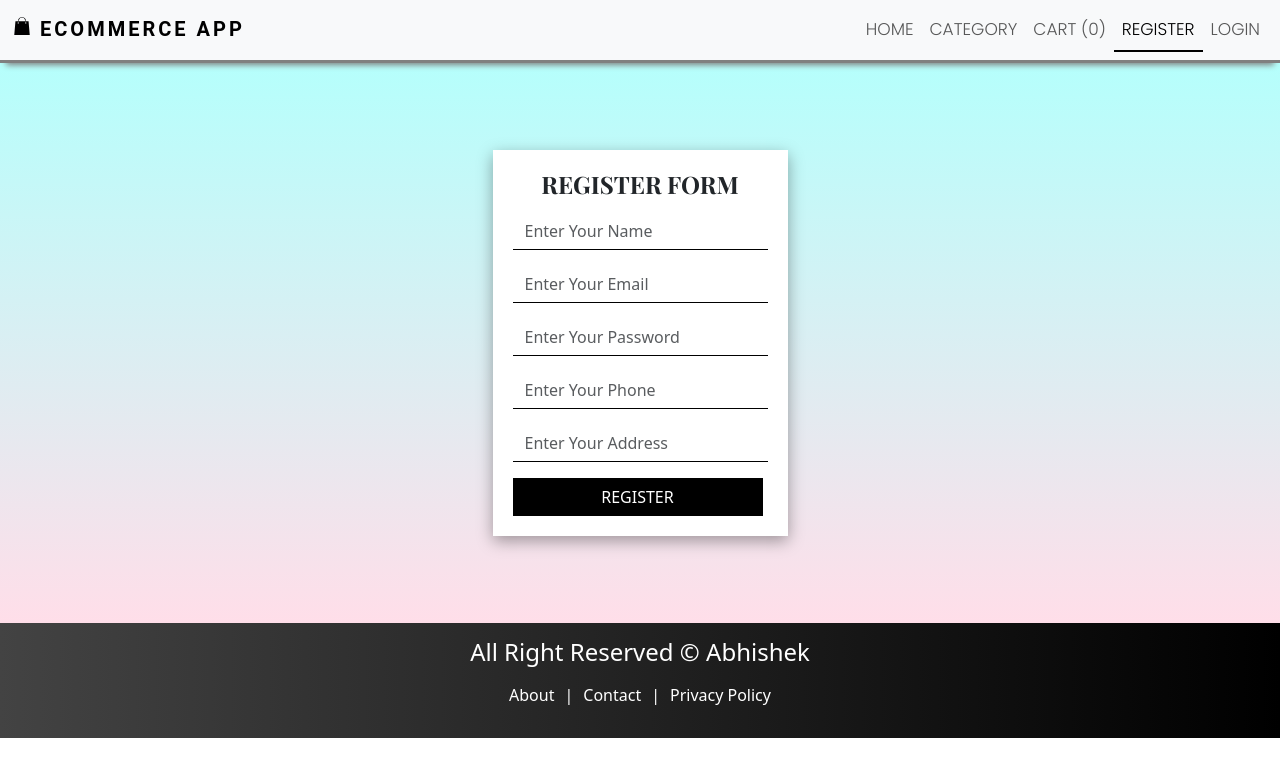
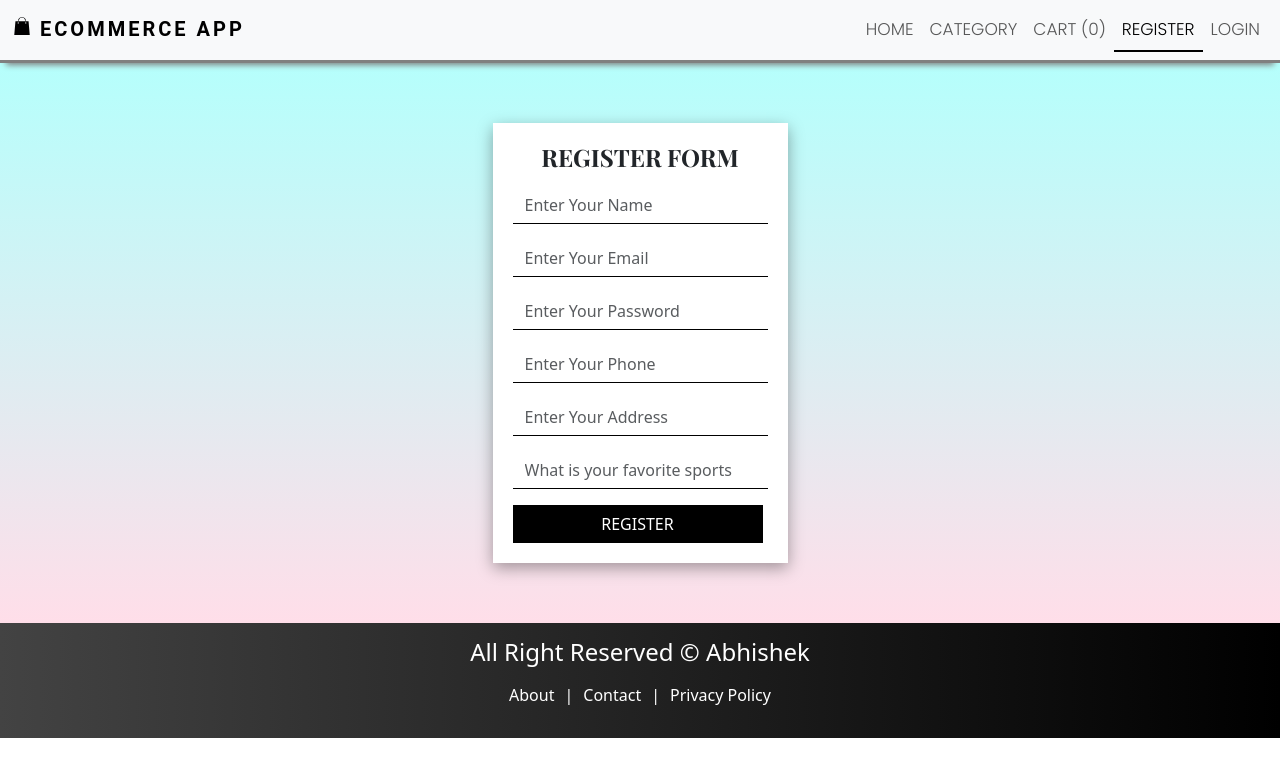
Before and after one commit to abhishek7631/E-Com_using_MERN, a React (Vite) app in the folder frontend/: page /register in a window 1280 px wide. Shown: the top 776 px of the page. Built offline with nearby package versions, Linux system fonts and the light colour scheme; a web font is replaced by a local one.

Commit message:
UI for forgot password

```diff
--- a/frontend/src/pages/Auth/Login.jsx
+++ b/frontend/src/pages/Auth/Login.jsx
@@ -70,6 +70,18 @@ const Login = () => {
             />
           </div>
 
+          <div className="mb-3">
+            <button
+              type="button"
+              className="btn btn-primary"
+              onClick={() => {
+                navigate("/forgot-password");
+              }}
+            >
+              Forgot Password
+            </button>
+          </div>
+
           <button type="submit" className="btn btn-primary">
             LOGIN
           </button>
--- a/frontend/src/pages/Auth/Register.jsx
+++ b/frontend/src/pages/Auth/Register.jsx
@@ -11,6 +11,7 @@ const Register = () => {
   const [password, setPassword] = useState("");
   const [phone, setPhone] = useState("");
   const [address, setAddress] = useState("");
+  const [answer, setAnswer] = useState("");
 
   const navigate = useNavigate();
 
@@ -19,7 +20,7 @@ const Register = () => {
     try {
       const res = await axios.post(
         `${import.meta.env.VITE_API_URL}/api/v1/auth/register`,
-        { name, email, password, phone, address }
+        { name, email, password, phone, address, answer }
       );
 
       if (res.data.success) {
@@ -102,6 +103,18 @@ const Register = () => {
             />
           </div>
 
+          <div className="mb-3">
+            <input
+              type="text"
+              className="form-control"
+              id="exampleInputAddress"
+              placeholder="What is your favorite sports"
+              value={answer}
+              onChange={(e) => setAnswer(e.target.value)}
+              required
+            />
+          </div>
+
           <button type="submit" className="btn btn-primary">
             REGISTER
           </button>
```
